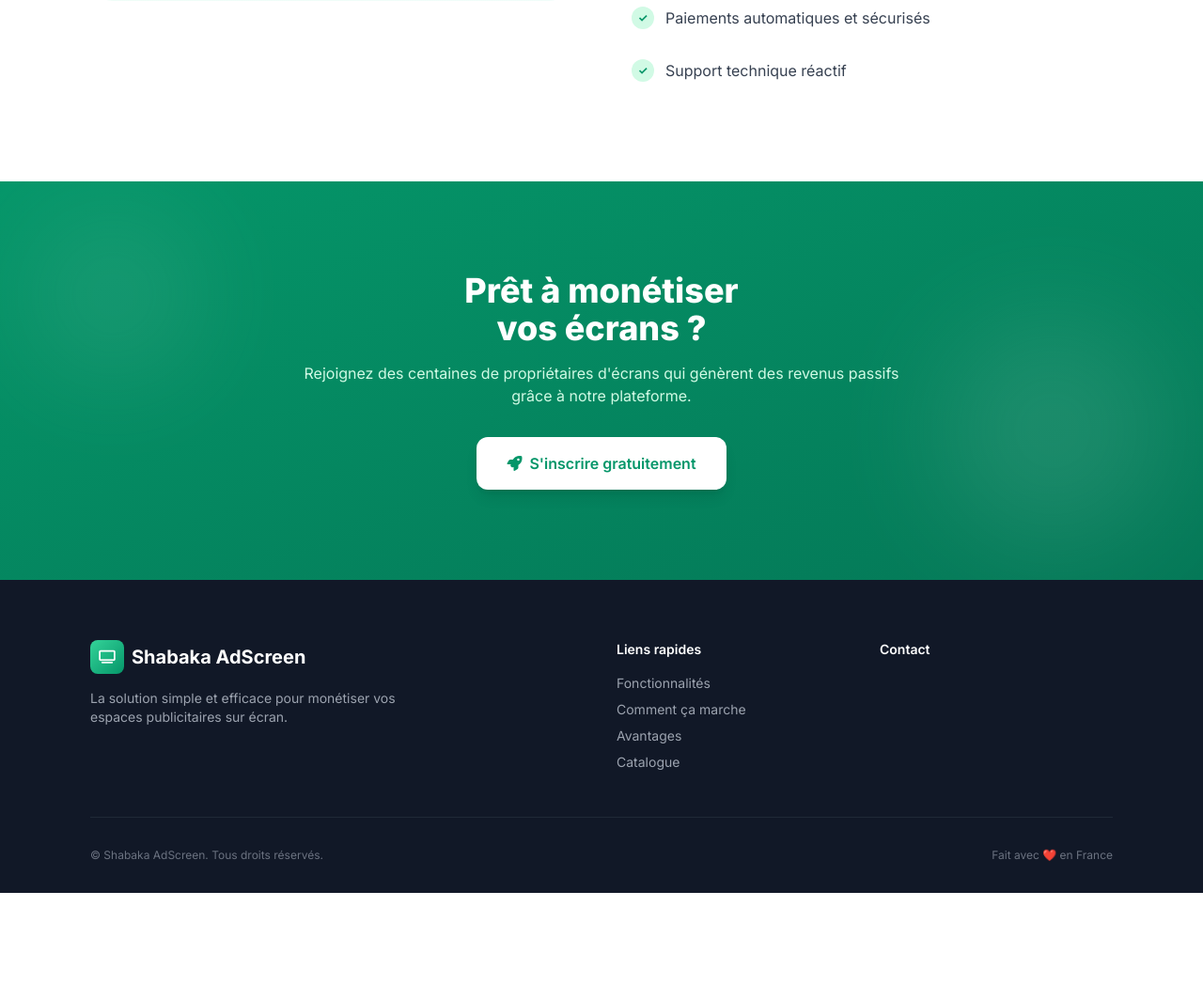
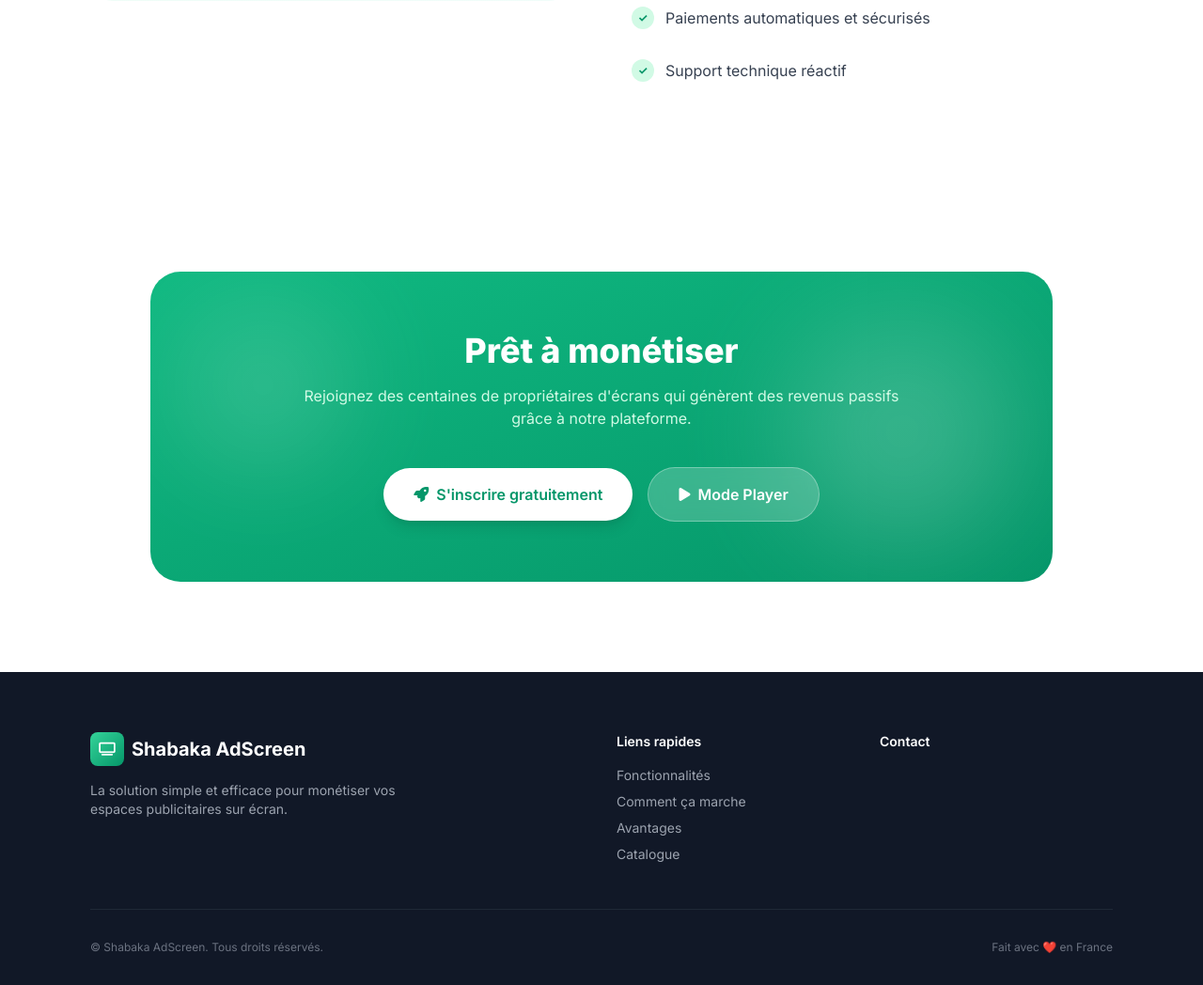
Before and after one commit to moa-digitalagency/AdScreen, a Flask app: page / in a window 1280 px wide. Shown: the part 2541-3589 px from the top of the page at 94% size. Before the commit the page ends 3491 px from the top, so only its background shows below. Run offline with Flask 3, Linux system fonts and the light colour scheme; data that the repository does not hold is empty; style sheets or scripts are compiled from the project's sources.

Commit message:
Update monetization section and add player mode translation
Update the CTA section in `templates/index.html` with rounded corners and two buttons. Add the `player_mode` translation key to `en.json` and `fr.json`.

Replit-Commit-Author: Agent
Replit-Commit-Session-Id: eaea4edd-89cd-4293-8ff7-127d48435acf
Replit-Commit-Checkpoint-Type: full_checkpoint
Replit-Commit-Event-Id: 70a37e79-2019-4c88-b8c4-924a87979b35
Replit-Commit-Screenshot-Url: https://storage.googleapis.com/screenshot-production-us-central1/10780ab6-cf2e-476b-a6ab-2d483a4a7c3a/eaea4edd-89cd-4293-8ff7-127d48435acf/dN8978j
Replit-Helium-Checkpoint-Created: true

```diff
--- a/static/lang/en.json
+++ b/static/lang/en.json
@@ -73,6 +73,7 @@
     "statistics": "Statistics",
     "settings": "Settings",
     "organizations": "Organizations",
+    "player_mode": "Player Mode",
     "broadcasts": "Broadcasts",
     "ad_content": "Ad Content",
     "requests": "Requests",
--- a/static/lang/fr.json
+++ b/static/lang/fr.json
@@ -73,6 +73,7 @@
     "statistics": "Statistiques",
     "settings": "Paramètres",
     "organizations": "Établissements",
+    "player_mode": "Mode Player",
     "broadcasts": "Diffusion",
     "ad_content": "Contenu Pub",
     "requests": "Demandes",
--- a/templates/index.html
+++ b/templates/index.html
@@ -423,22 +423,32 @@
     </section>
     {% endif %}
 
-    <section class="py-16 sm:py-20 lg:py-24 bg-gradient-to-br from-emerald-600 to-emerald-700 relative overflow-hidden">
-        <div class="absolute inset-0 opacity-10">
+    <section class="py-16 sm:py-20 lg:py-24">
+        <div class="max-w-5xl mx-auto px-4 sm:px-6 lg:px-8">
+            <div class="bg-gradient-to-br from-emerald-500 to-emerald-600 rounded-3xl sm:rounded-[2rem] relative overflow-hidden py-12 sm:py-16 px-6 sm:px-12">
+                <div class="absolute inset-0 opacity-20">
                     <div class="absolute top-10 left-10 w-40 h-40 bg-white rounded-full blur-3xl"></div>
                     <div class="absolute bottom-10 right-10 w-60 h-60 bg-white rounded-full blur-3xl"></div>
                 </div>
-        <div class="max-w-4xl mx-auto px-4 sm:px-6 lg:px-8 text-center relative">
+                <div class="text-center relative">
                     <h2 class="text-2xl sm:text-3xl lg:text-4xl font-extrabold text-white mb-4">
-                {{ t('cta.title_line1') }}<br>{{ t('cta.title_line2') }}
+                        {{ t('cta.title_line1') }}
                     </h2>
-            <p class="text-emerald-100 mb-6 sm:mb-8 text-sm sm:text-base max-w-2xl mx-auto">
+                    <p class="text-emerald-100 mb-8 sm:mb-10 text-sm sm:text-base max-w-2xl mx-auto">
                         {{ t('cta.subtitle') }}
                     </p>
-            <a href="{{ url_for('auth.register') }}" class="inline-flex items-center gap-2 bg-white text-emerald-600 px-6 sm:px-8 py-3 sm:py-4 rounded-xl font-semibold hover:bg-gray-50 transition shadow-lg text-sm sm:text-base">
+                    <div class="flex flex-col sm:flex-row items-center justify-center gap-4">
+                        <a href="{{ url_for('auth.register') }}" class="inline-flex items-center gap-2 bg-white text-emerald-600 px-6 sm:px-8 py-3 sm:py-4 rounded-full font-semibold hover:bg-gray-50 transition shadow-lg text-sm sm:text-base">
                             <i class="fas fa-rocket"></i>
                             {{ t('cta.register_free') }}
                         </a>
+                        <a href="{{ url_for('player.login') }}" class="inline-flex items-center gap-2 bg-white/20 backdrop-blur text-white border border-white/30 px-6 sm:px-8 py-3 sm:py-4 rounded-full font-semibold hover:bg-white/30 transition text-sm sm:text-base">
+                            <i class="fas fa-play"></i>
+                            {{ t('nav.player_mode') }}
+                        </a>
+                    </div>
+                </div>
+            </div>
         </div>
     </section>
 
```
Lines whose indentation alone changed are shown as unchanged.
